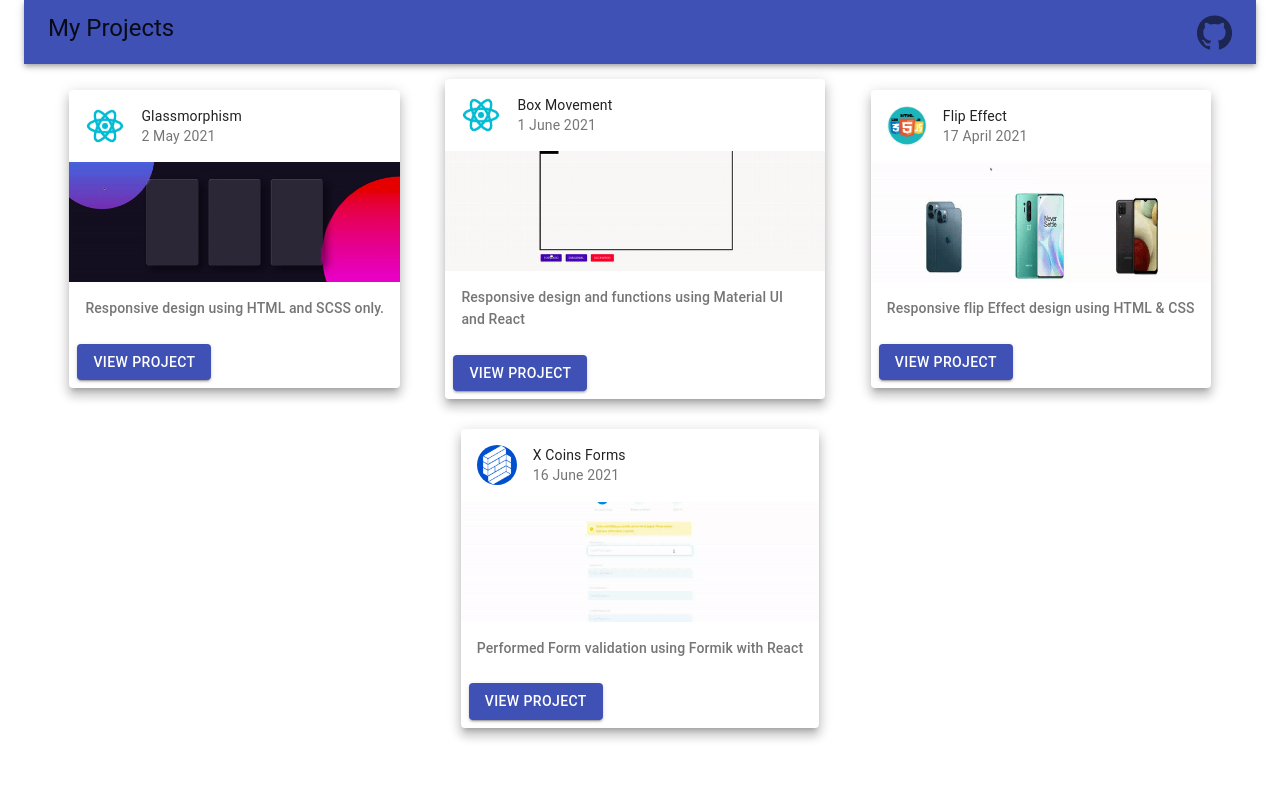
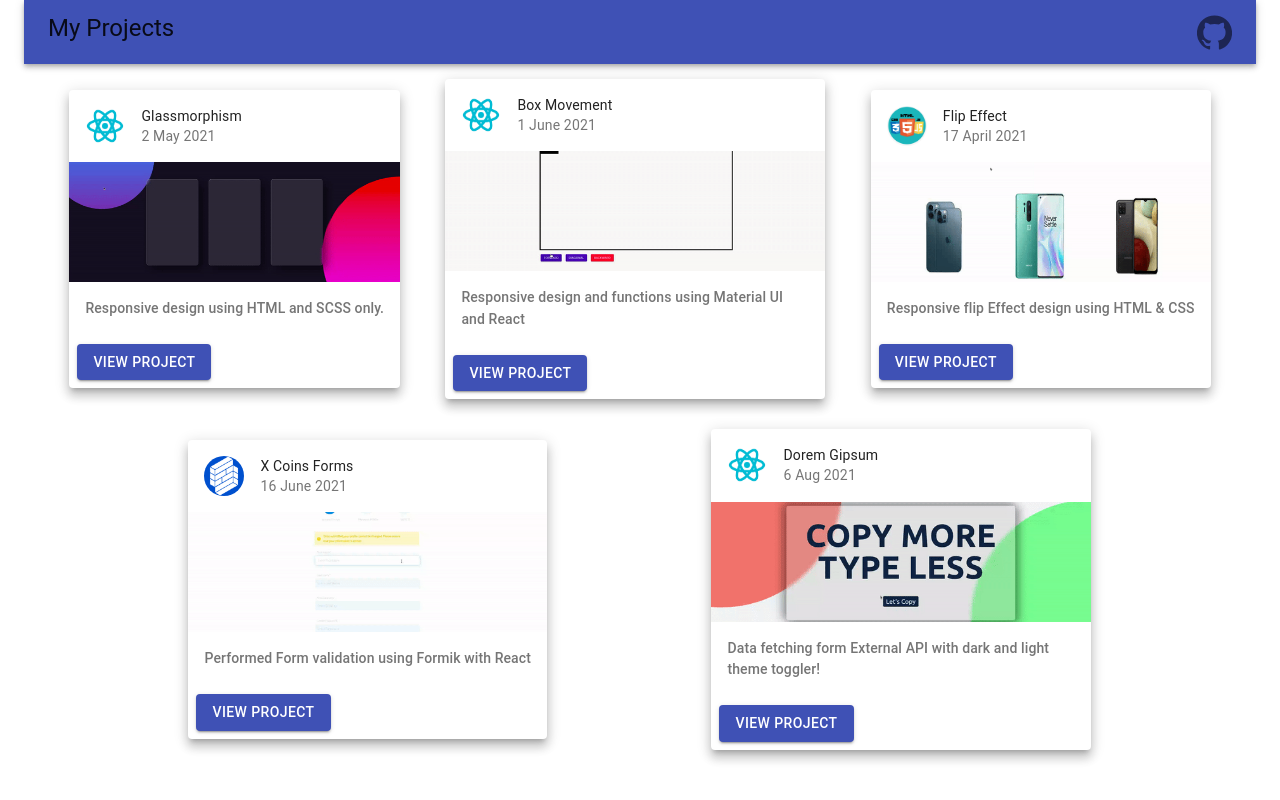
Before and after one commit to goyal-Dushi/my-projects, a React (Create React App) app: page /#/ in a window 1280 px wide. Built offline with nearby package versions, Linux system fonts and the light colour scheme.

Commit message:
updated data for dorem-gipsum

```diff
--- a/src/data.js
+++ b/src/data.js
@@ -2,6 +2,7 @@ import glassmorphGif from "./images/gifs/glassmorphism.gif";
 import boxMoveGif from "./images/gifs/boxMove.gif";
 import flipEffGif from "./images/gifs/flipEffect.gif";
 import xcoinGif from "./images/gifs/xcoins-1.gif";
+import doremGif from "./images/gifs/dorem.gif";
 
 import formikImg from "./images/icons/formik.png";
 import htmlCssImg from "./images/icons/htmlCss.png";
@@ -92,4 +93,14 @@ export const homeCardData = [
     avatarSrc: formikImg,
     linkTo: "/xcoinsForms",
   },
+  {
+    id: 5,
+    heading: "Dorem Gipsum",
+    date: "6 Aug 2021",
+    subheading:
+      "Data fetching form External API with dark and light theme toggler!",
+    imgSrc: doremGif,
+    avatarSrc: reactImg,
+    linkTo: "/doremGispsum",
+  },
 ];
```
